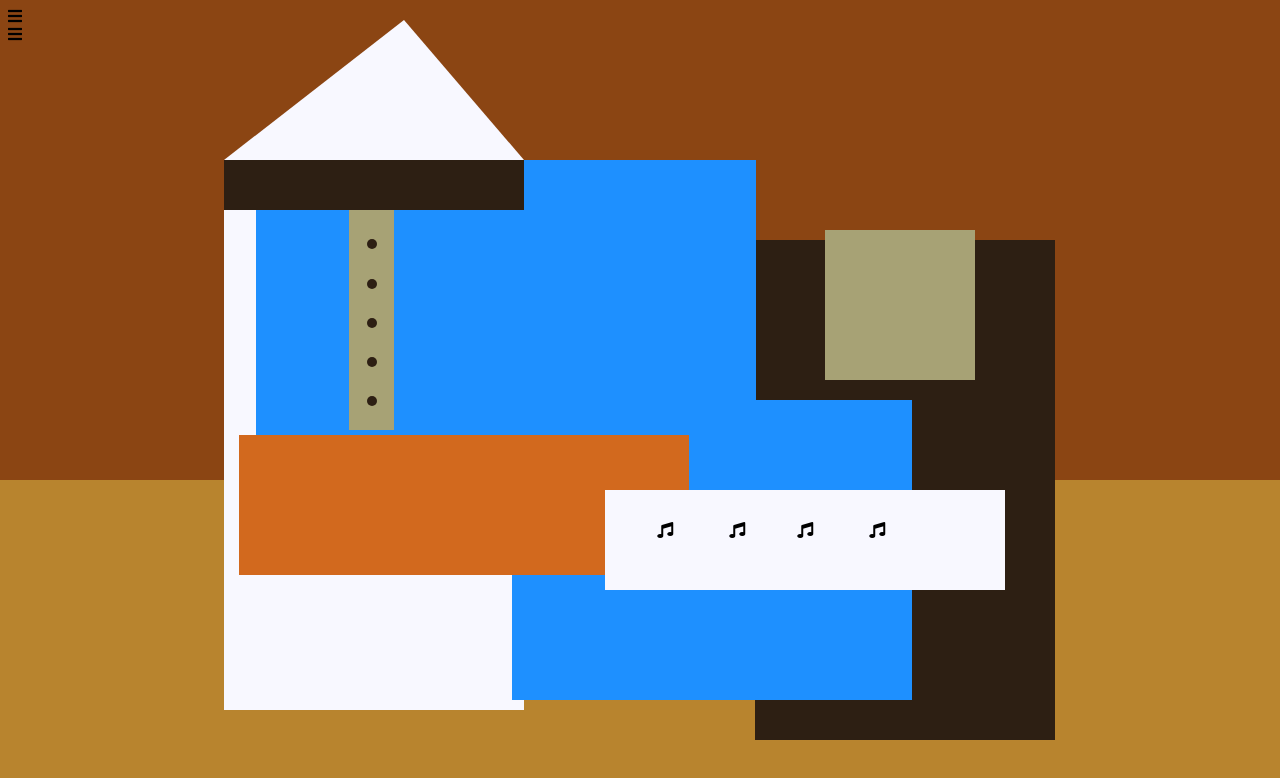
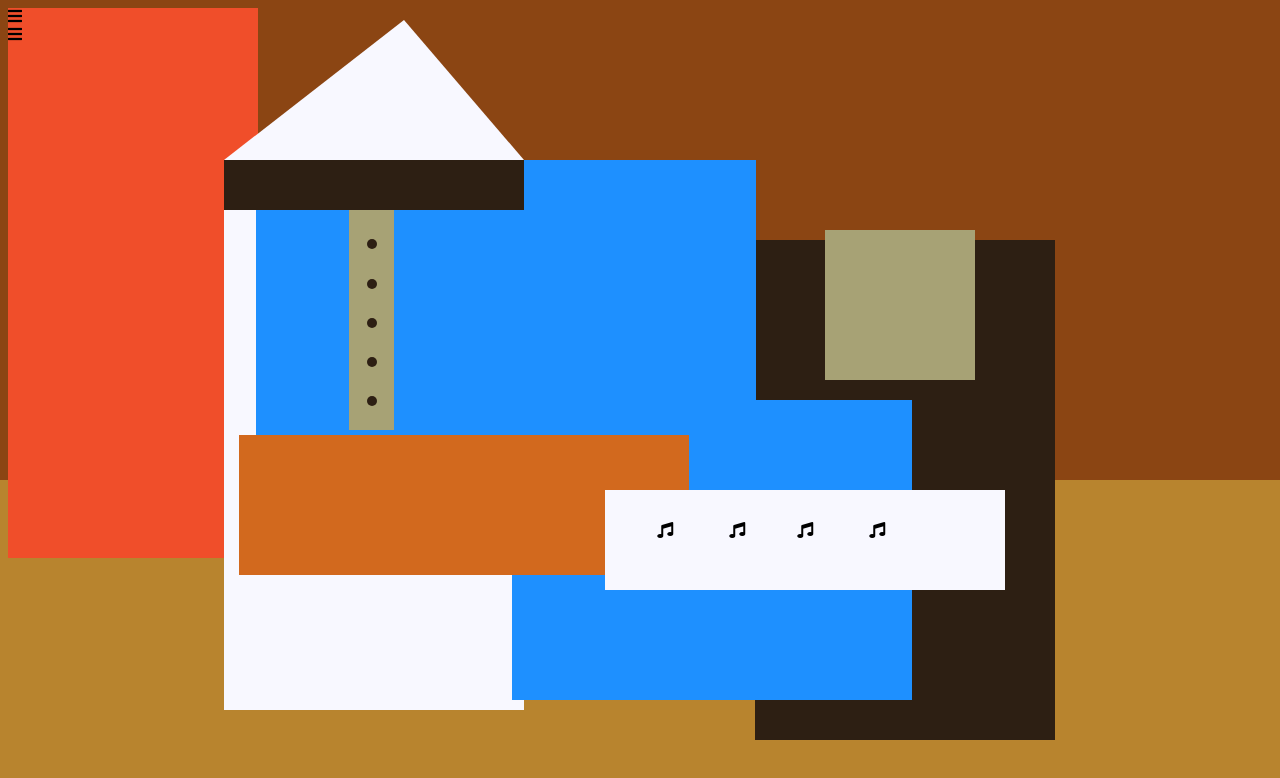
Before and after one commit to jeffvital/Picasso-Painting, a plain HTML site: page index.html in a window 1280 px wide. Drawn offline with Linux system fonts and the light colour scheme.

Commit message:
selecting id-character

```diff
--- a/styles.css
+++ b/styles.css
@@ -142,3 +142,9 @@ body {
   top: 50%;
   left: 40%;
 }
+
+#orange-character {
+  width: 250px;
+  height: 550px;
+  background-color: rgb(240, 78, 42);
+}
```
